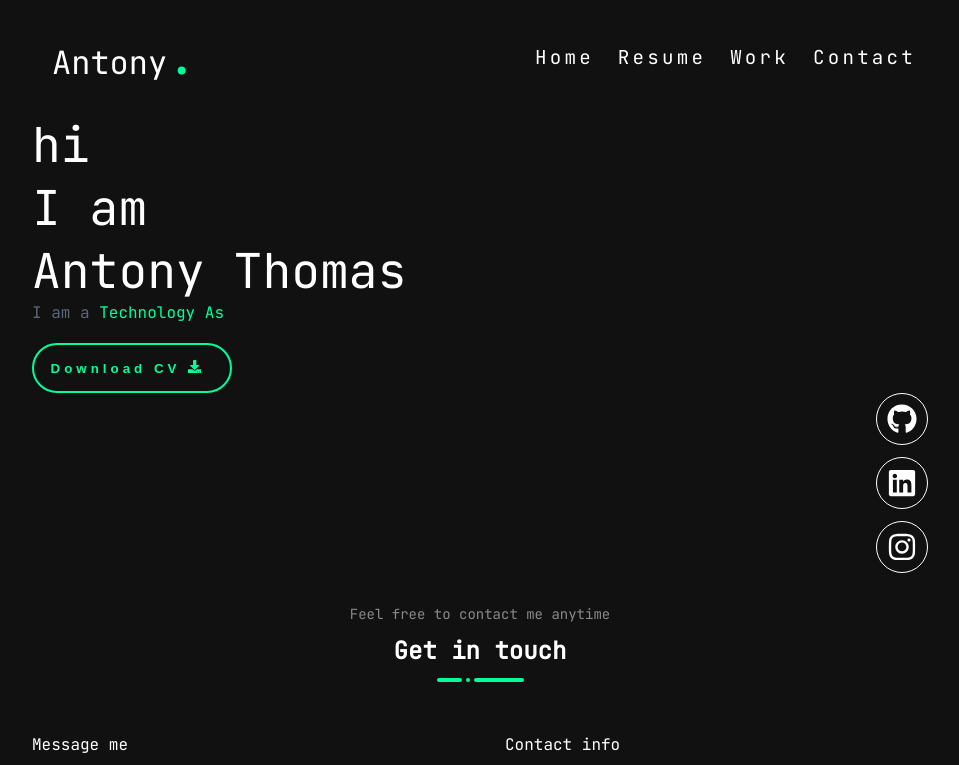
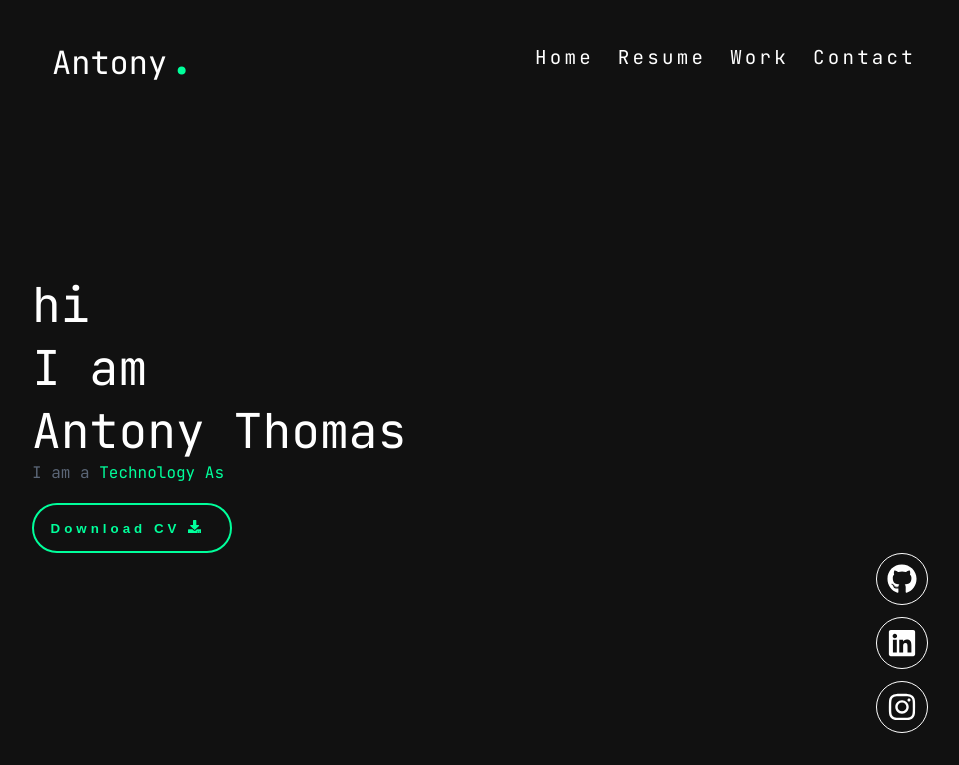
Before and after one commit to antonythomas123/Portolio, a React (Create React App) app: page / in a window 1280 px wide. Shown: the top 765 px of the page, without its empty margins (160-1119 px from the left). Built offline with nearby package versions, Linux system fonts and the light colour scheme; the HTML template or start-up script is replaced by a standard one.

Commit message:
CSS minor margin addition

```diff
--- a/src/views/LandingPage/LandingPage.module.css
+++ b/src/views/LandingPage/LandingPage.module.css
@@ -11,6 +11,7 @@
   flex-direction: column;
   justify-content: flex-start;
   width: 100%;
+  margin-top: 160px;
 }
 
 .name_container > span {
```
